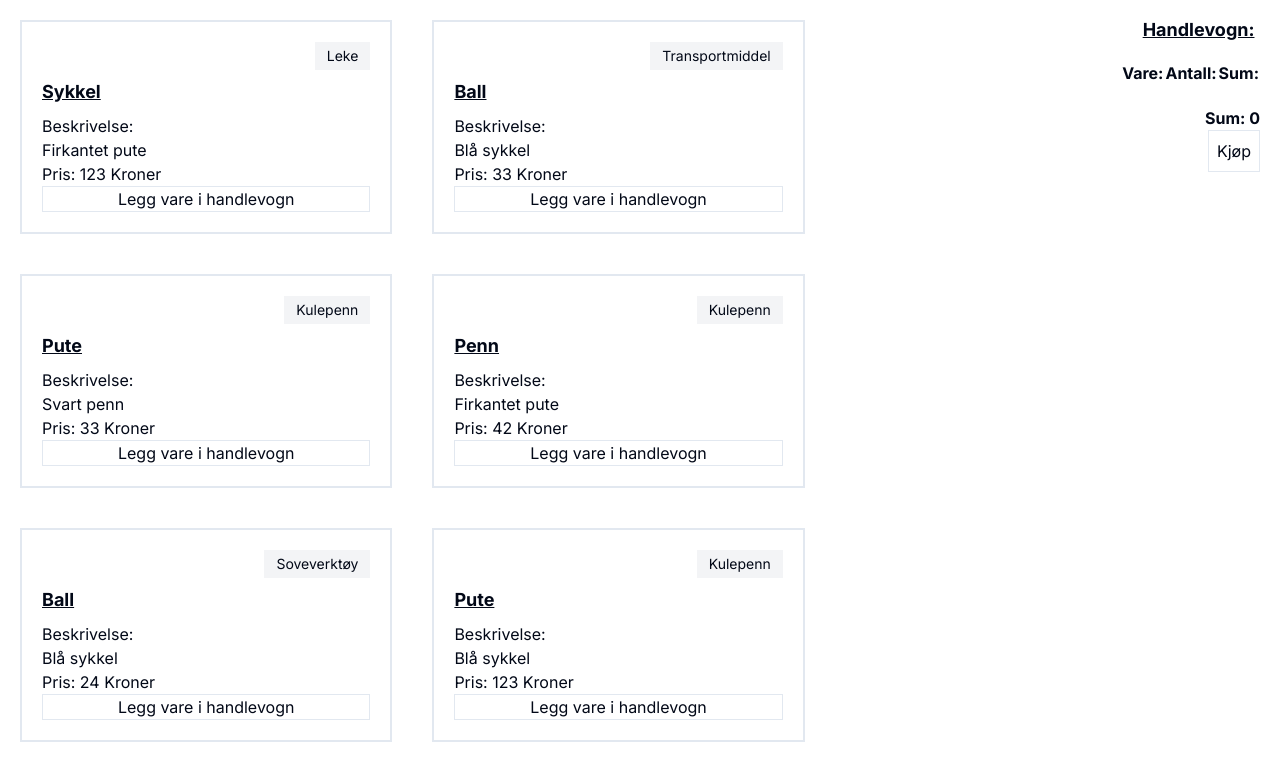
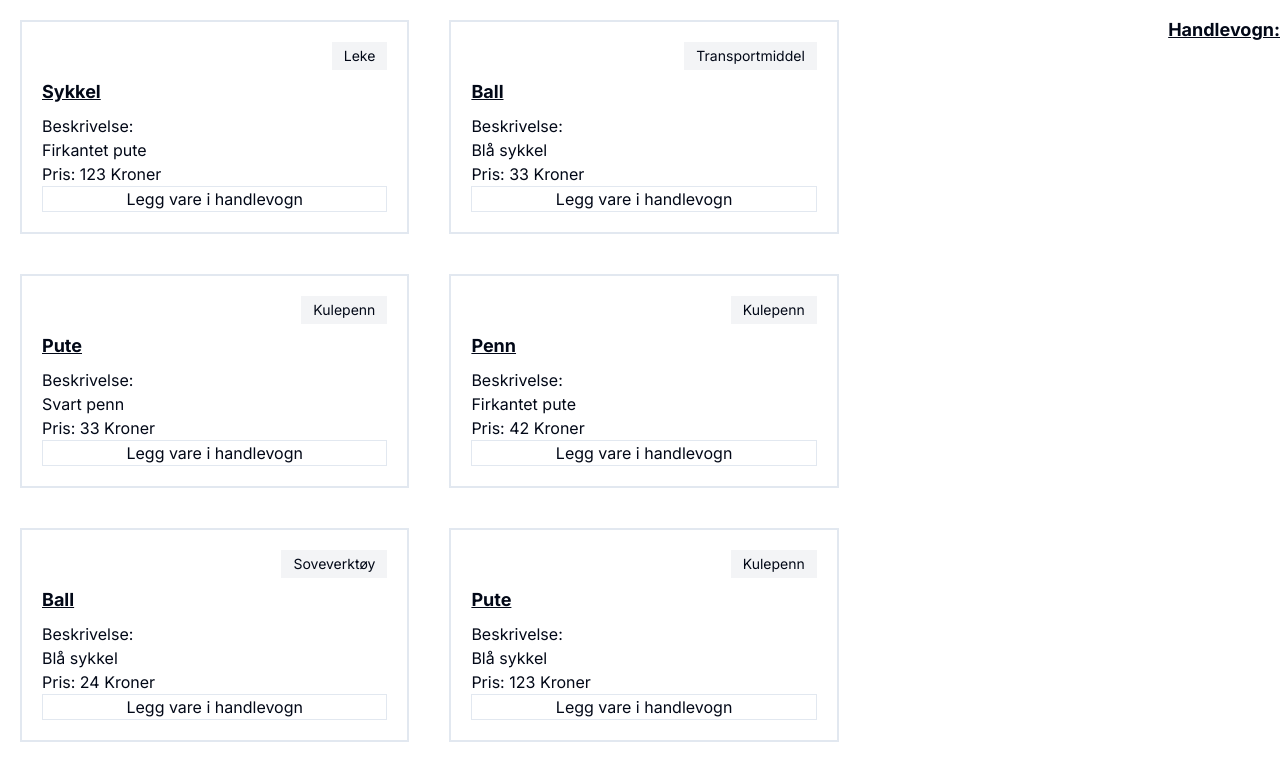
Before and after one commit to Cryxen/next-starter-2023, a Next.js app: page /products in a window 1280 px wide. Shown: the top 780 px of the page. Built offline with nearby package versions, Linux system fonts and the light colour scheme.

Commit message:
Made cart hidden and shown on state

```diff
--- a/src/app/products/page.tsx
+++ b/src/app/products/page.tsx
@@ -12,22 +12,20 @@ import useCart from "@/hooks/useCart"
 export default function ProductPage() {
   const [products, setProducts] = useState<Product[]>()
 
+  //Custom hook
+  const { cart, sum, addToCart, removeFromCart } = useCart()
 
-    const {cart, sum, addToCart, removeFromCart} = useCart()
-
-
-
-  useEffect (() => {
+  // Get products fomr api
+  useEffect(() => {
     const getProducts = async () => {
       const response = await fetch("/api/products", {
         method: "get",
       })
-      const result = (await response.json()) as {data: Product[]}
+      const result = (await response.json()) as { data: Product[] }
       setProducts(result.data)
     }
     getProducts()
   }, [])
-
 
   return (
     <div className="flex flex-row">
@@ -45,8 +43,7 @@ export default function ProductPage() {
         productsInCart={cart}
         addToCart={addToCart}
         removeFromCart={removeFromCart}
-        totalSum = {sum}
-
+        totalSum={sum}
       />
     </div>
   )
--- a/src/components/Cart.tsx
+++ b/src/components/Cart.tsx
@@ -1,8 +1,12 @@
 /* eslint-disable @typescript-eslint/no-unsafe-assignment */
 /* eslint-disable @typescript-eslint/no-unsafe-member-access */
+import { useState } from "react"
+
 import { CartItems } from "@/features/responses/types"
 
 const Cart = ({ productsInCart, addToCart, removeFromCart, totalSum }) => {
+  const [showCart, setShowCart] = useState<boolean>(false)
+
   //Handle items add to cart. TODO: Refactor this, as this is copy paste code
   const handleAddToCart = (cartItem: CartItems) => {
     addToCart?.(
@@ -33,16 +37,28 @@ const Cart = ({ productsInCart, addToCart, removeFromCart, totalSum }) => {
     console.log("Total sum: " + totalSum)
   }
 
+  const handleShowCart = () => {
+    setShowCart(!showCart)
+  }
+
   return (
     <div>
-      <p className="underline text-lg font-bold text-center py-4">Handlevogn:</p>
-      <table className="table-auto mr-5">
+      <button
+        onClick={handleShowCart}
+        className="py-4 text-center text-lg font-bold underline"
+      >
+        Handlevogn:
+      </button>
+      <div className={showCart ? "content" : "hidden"}>
+          <table className="mr-5 table-auto">
             <thead>
+              <tr>
               <th></th>
               <th></th>
               <th>Vare:</th>
               <th>Antall:</th>
               <th>Sum:</th>
+              </tr>
             </thead>
             <tbody>
               {productsInCart.map((element) => (
@@ -52,7 +68,7 @@ const Cart = ({ productsInCart, addToCart, removeFromCart, totalSum }) => {
                       onClick={() => {
                         handleAddToCart(element)
                       }}
-                className="border border-solid py-1 px-3 bg-gray-100 m-1"
+                      className="m-1 border border-solid bg-gray-100 px-3 py-1"
                     >
                       +
                     </button>
@@ -62,23 +78,28 @@ const Cart = ({ productsInCart, addToCart, removeFromCart, totalSum }) => {
                       onClick={() => {
                         handleRemoveFromCart(element)
                       }}
-                className="border border-solid py-1 px-3 bg-gray-100 m-1"
-
+                      className="m-1 border border-solid bg-gray-100 px-3 py-1"
                     >
                       -
                     </button>{" "}
                   </td>
                   <td className="mx-2">{element.productTitle}</td>
                   <td className="mx-1">{element.numberOfProducts}</td>
-            <td className="mx-1">({element.numberOfProducts * element.productPrice})</td>
+                  <td className="mx-1">
+                    ({element.numberOfProducts * element.productPrice})
+                  </td>
                 </tr>
               ))}
             </tbody>
           </table>
-      <p className="mt-5 mr-5 font-bold text-right">Sum: {totalSum}</p>
-      <button onClick={handlePurchase} className="border border-solid p-2 text-md absolute right-5">
+          <p className="mr-5 mt-5 text-right font-bold">Sum: {totalSum}</p>
+          <button
+            onClick={handlePurchase}
+            className="text-md absolute right-5 border border-solid p-2"
+          >
             Kjøp
           </button>
+          </div>
     </div>
   )
 }
```
Lines whose indentation alone changed are shown as unchanged.
